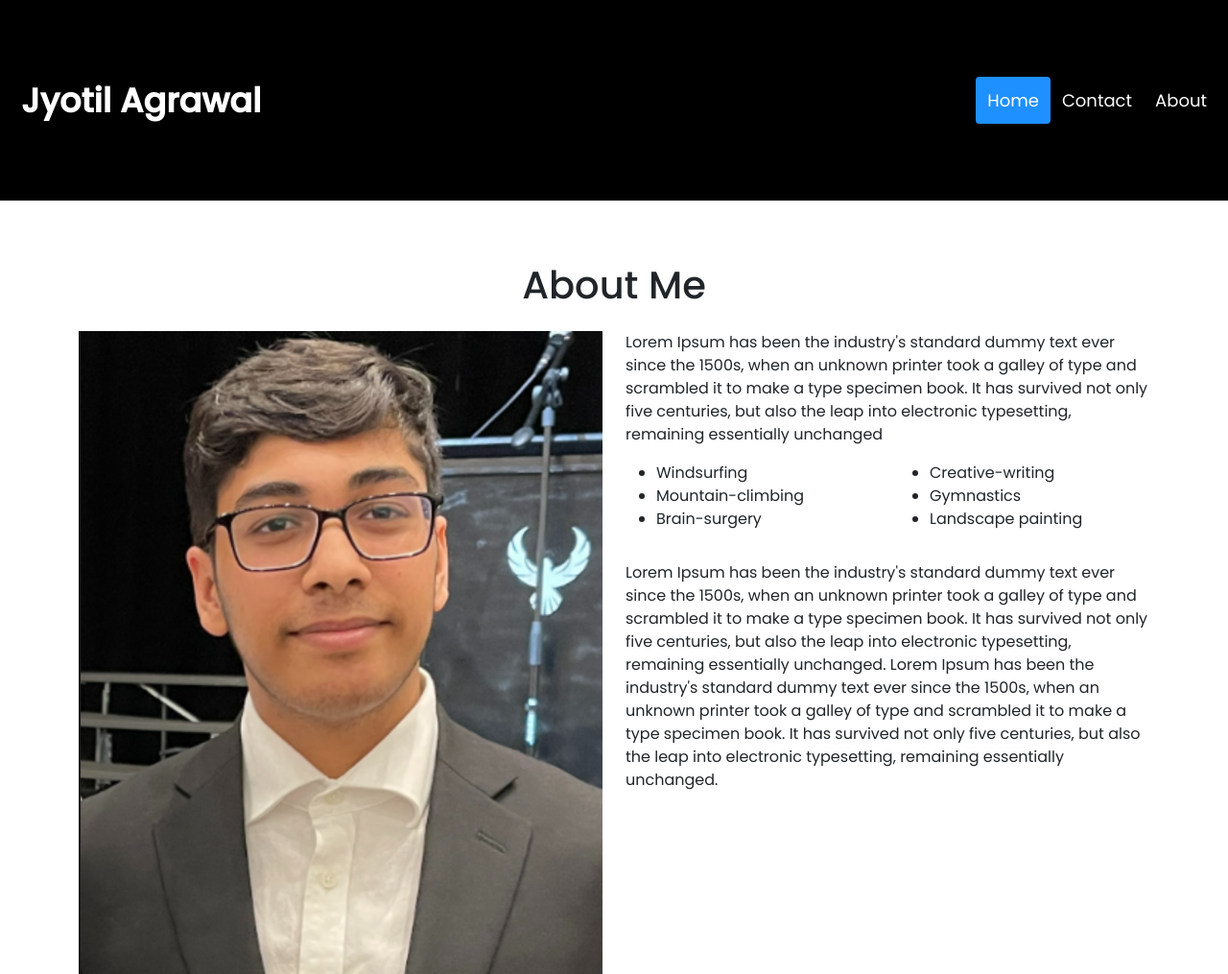
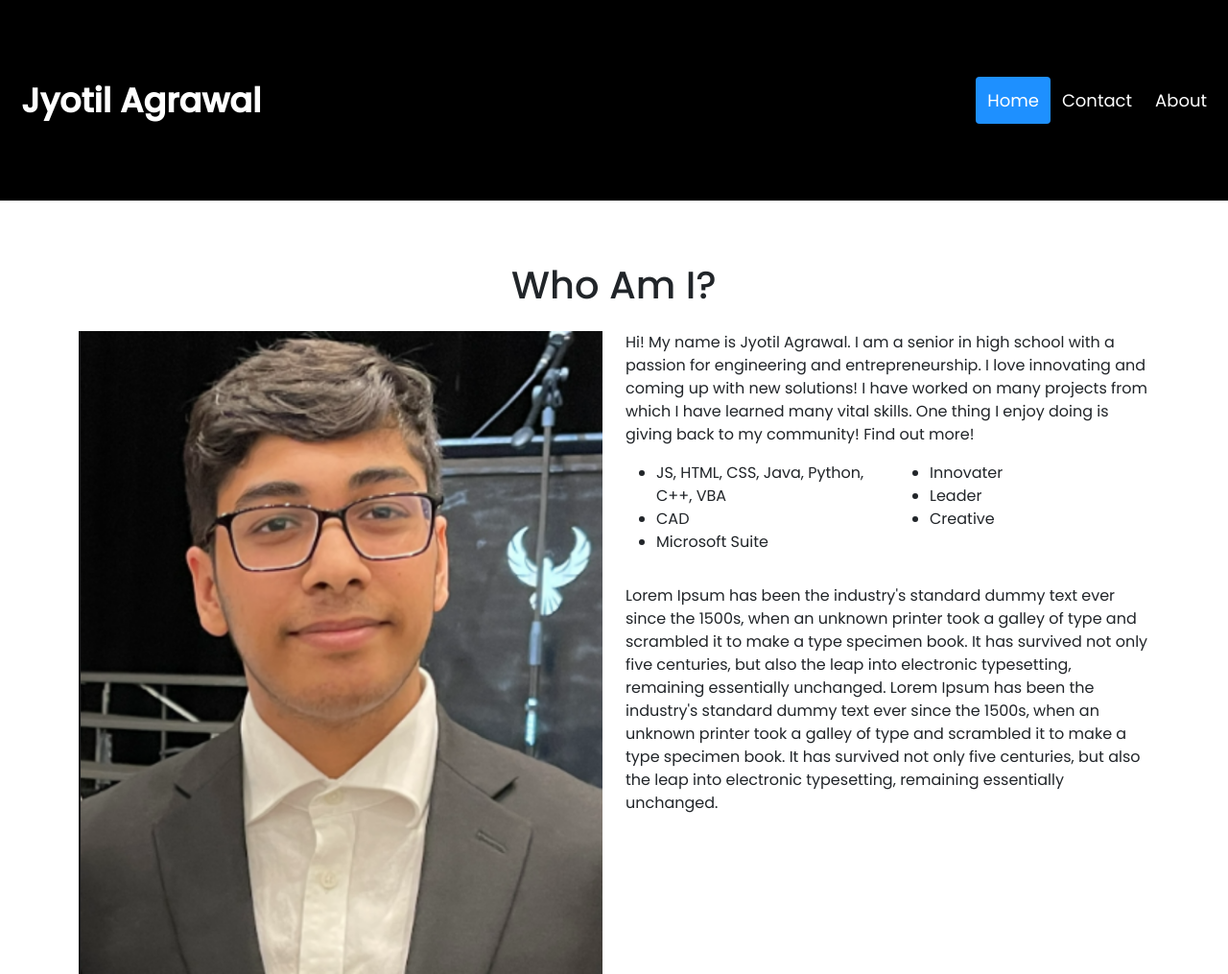
Before and after one commit to Jaycoder7/Jyotil-swebsite, a plain HTML site: page projects.html in a window 1280 px wide. Shown: the top 1015 px of the page at 96% size. Drawn offline with nearby package versions, Linux system fonts and the light colour scheme.

Commit message:
Update projects.html

```diff
--- a/projects.html
+++ b/projects.html
@@ -28,7 +28,7 @@
 <div style="margin-top:210px;padding:15px 15px 2500px">
     <!-- about section -->
     <section class="container mt-4 pt-4 section" id="about">
-        <h1 class="text-center">About Me</h1>
+        <h1 class="text-center">Who Am I?</h1>
 
         <div class="row mt-4">
             <div class="col-lg-6">
@@ -36,23 +36,24 @@
             </div>
 
             <div class="col-lg-6">
-                <p> Lorem Ipsum has been the industry's standard dummy text ever since the 1500s, when an unknown printer took a galley of type and scrambled it to make a type specimen book. It has survived not only five centuries, but also the leap into electronic typesetting, remaining essentially unchanged
-
+                <p>
+                  Hi! My name is Jyotil Agrawal. I am a senior in high school with a passion for engineering and entrepreneurship. I love innovating and coming up with new solutions! I have worked on many projects from which I have learned many vital skills. One thing I enjoy doing is giving back to my community!
+Find out more!
                 </p>
                 <div class="row mt-3">
                     <div class="col-md-6">
                         <ul>
-                            <li>Windsurfing</li>
-                            <li>Mountain-climbing</li>
-                            <li>Brain-surgery</li>
+                            <li>JS, HTML, CSS, Java, Python, C++, VBA</li>
+                            <li>CAD</li>
+                            <li>Microsoft Suite</li>
 
                         </ul>
                     </div>
                     <div class="col-md-6">
                         <ul>
-                            <li>Creative-writing</li>
-                            <li>Gymnastics</li>
-                            <li>Landscape painting</li>
+                            <li>Innovater</li>
+                            <li>Leader</li>
+                            <li>Creative</li>
 
                         </ul>
                     </div>
```
